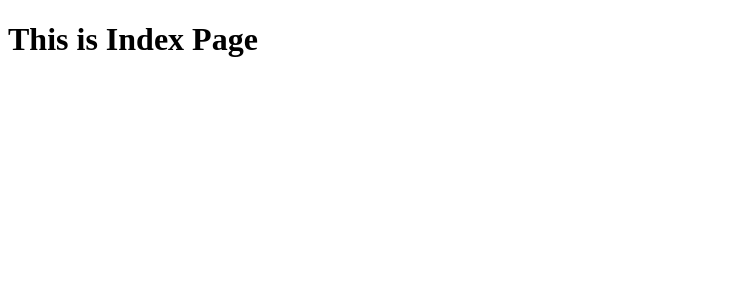
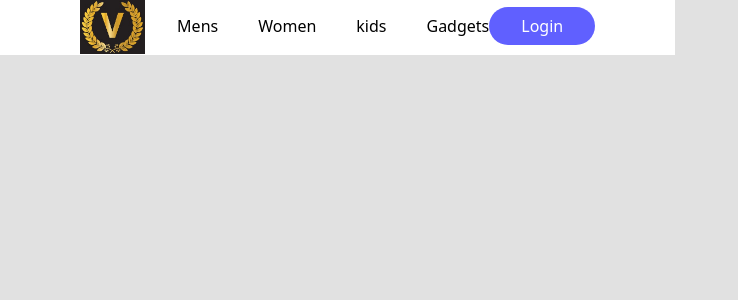
Before and after one commit to VigneshG26/Flask-Project, a Flask app: page / in a window 1280 px wide. Shown: the top 300 px of the page, without its empty margins (0-738 px from the left). Run offline with Flask 3, Linux system fonts and the light colour scheme.

Commit message:
responsive nav bar created

```diff
--- /dev/null
+++ b/static/css/navbar.css
@@ -0,0 +1,132 @@
+*{
+    top: 0;
+    margin: 0;
+    box-sizing: border-box;
+}
+
+#body{
+    background-color: rgb(225, 225, 225);
+}
+
+#navigation{
+    top: 0;
+    position: fixed;
+    z-index: 999;
+    background-color: white;
+}
+
+.nav-bar{
+    margin: 0 5rem;
+    display: flex;
+    justify-content: space-between;
+}
+
+#logo img{
+    height: 3.4rem;
+}
+
+.nav-link ul{
+    list-style: none;
+    display: flex;
+    gap: 2.5rem;
+    padding-top: .9rem;
+}
+
+.nav-link li a{
+    text-decoration: none;
+    color: black;
+}
+
+.nav-button{
+    padding-top: .9rem;
+}
+
+#login-btn{
+    text-decoration: none;
+    background-color: rgb(96, 96, 255);
+    border: none;
+    color: white;
+    padding: .5rem 2rem;
+    border-radius: 2rem;
+}
+
+.hamburger-box{
+    height: 2.65rem;
+    width: 3rem;
+    display: flex;
+    gap: .5rem;
+    margin-left: auto;
+    flex-direction: column;
+    margin-top: -2.6rem;
+    opacity: 0;
+}
+
+.hamburger-box div{
+    height: .3rem;
+    width: 100%;
+    background-color: gray;
+}
+
+.hamburger-box.active div:first-child{
+    margin-top: 1rem;
+    transform: rotate(50deg);
+}
+
+.hamburger-box.active div:nth-child(2){
+    margin-top: -1rem;
+    transform: rotate(-50deg);
+}
+
+.hamburger-box.active div:nth-child(3){
+   display: none;
+}
+
+
+@media (max-width:600px) {
+    .hamburger-box{
+        opacity: 1;
+    }
+    .nav-bar{
+        flex-direction: column;
+    }
+    .nav-link ul{
+        flex-direction: column;
+        align-items: center;
+    }
+    .nav-link ul{
+        display: none;
+    }
+    .nav-link ul.active{
+        display: flex;
+    }
+    .nav-button{
+        justify-content: center;
+        margin-left: 2rem;
+        padding-bottom: 1rem;
+    }
+    .nav-button{
+        display: none;
+    }
+    .nav-button.active{
+        display: flex;
+    }
+    #login-btn{
+        padding: .5rem 1rem;
+    }
+    .nav-bar{
+        margin: 0 1rem;
+    }
+    .nav-link ul{
+        gap: 2rem;
+    }
+}
+
+@media (min-width:601px) and (max-width: 810px) {
+    .nav-bar{
+        margin: 0 2rem;
+    }
+
+    .nav-link ul{
+        gap: 1.5rem;
+    }
+}
--- /dev/null
+++ b/static/js/navbar.js
@@ -0,0 +1,8 @@
+function toggleMenu() {
+    var links = document.querySelector('.nav-link ul');
+    var hamburger = document.querySelector('.hamburger-box');
+    var navbtn = document.querySelector('.nav-button');
+    links.classList.toggle('active');
+    hamburger.classList.toggle('active');
+    navbtn.classList.toggle('active');
+}
--- /dev/null
+++ b/templates/bootstrap_css.html
@@ -0,0 +1 @@
+<link href="https://cdn.jsdelivr.net/npm/bootstrap@5.3.3/dist/css/bootstrap.min.css" rel="stylesheet" integrity="sha384-QWTKZyjpPEjISv5WaRU9OFeRpok6YctnYmDr5pNlyT2bRjXh0JMhjY6hW+ALEwIH" crossorigin="anonymous">
--- /dev/null
+++ b/templates/bootstrap_js.html
@@ -0,0 +1 @@
+<script src="https://cdn.jsdelivr.net/npm/bootstrap@5.3.3/dist/js/bootstrap.bundle.min.js" integrity="sha384-YvpcrYf0tY3lHB60NNkmXc5s9fDVZLESaAA55NDzOxhy9GkcIdslK1eN7N6jIeHz" crossorigin="anonymous"></script>
--- a/templates/index.html
+++ b/templates/index.html
@@ -4,8 +4,14 @@
     <meta charset="UTF-8">
     <meta name="viewport" content="width=device-width, initial-scale=1.0">
     <title>Document</title>
+    <link rel="stylesheet" href="../static/css/navbar.css">
+    {% include 'bootstrap_css.html' %}
 </head>
-<body>
-    <h1>This is Index Page</h1>
+<body id="body">
+    {% include 'navbar.html' %}
+
+
+    {% include 'bootstrap_js.html' %}
+    <script src="../static/js/navbar.js"></script>
 </body>
 </html>
--- /dev/null
+++ b/templates/navbar.html
@@ -0,0 +1,25 @@
+<header id="navigation">
+    <div class="nav-bar">
+        <div id="logo">
+            <img src="../static/images/v-logo.jpg" alt="Maruthi">
+            <div class="hamburger-box" onclick="toggleMenu()">
+                <div></div>
+                <div></div>
+                <div></div>
+            </div>
+        </div>
+        <div>
+            <nav class="nav-link">
+                <ul>
+                    <li><a href="#">Mens</a></li>
+                    <li><a href="#">Women</a></li>
+                    <li><a href="#">kids</a></li>
+                    <li><a href="#">Gadgets</a></li>
+                </ul>
+            </nav>
+        </div>
+        <div class="nav-button">
+            <a href="#" id="login-btn">Login</a>
+        </div>
+    </div>
+</header>
```
Also changed, not shown: static/images/v-logo.jpg (added).
